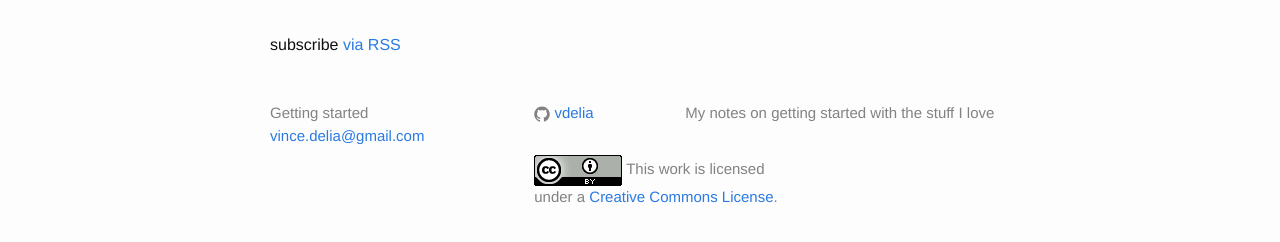
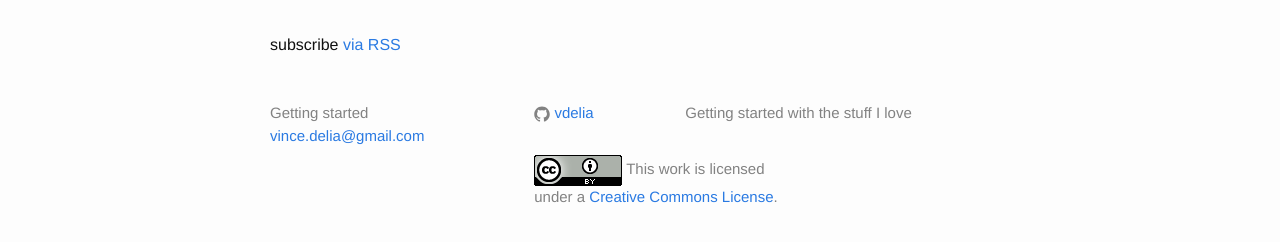
Before and after one commit to vdelia/vdelia.github.io, a Jekyll site: the page built from index.html, in a window 1280 px wide. Shown: the part 374-616 px from the top of the page. Built offline with Jekyll 4.4.1, drawn with Linux system fonts in a browser that asks for light colours.

Commit message:
change headline

```diff
--- a/_config.yml
+++ b/_config.yml
@@ -2,7 +2,7 @@
 title: Getting started
 email: vince.delia@gmail.com
 description: > # this means to ignore newlines until "baseurl:"
-  My notes on getting started with the stuff I love
+  Getting started with the stuff I love
 baseurl: "" # the subpath of your site, e.g. /blog/
 url: "http://vdelia.github.io" # the base hostname & protocol for your site
 github_username:  vdelia
```
